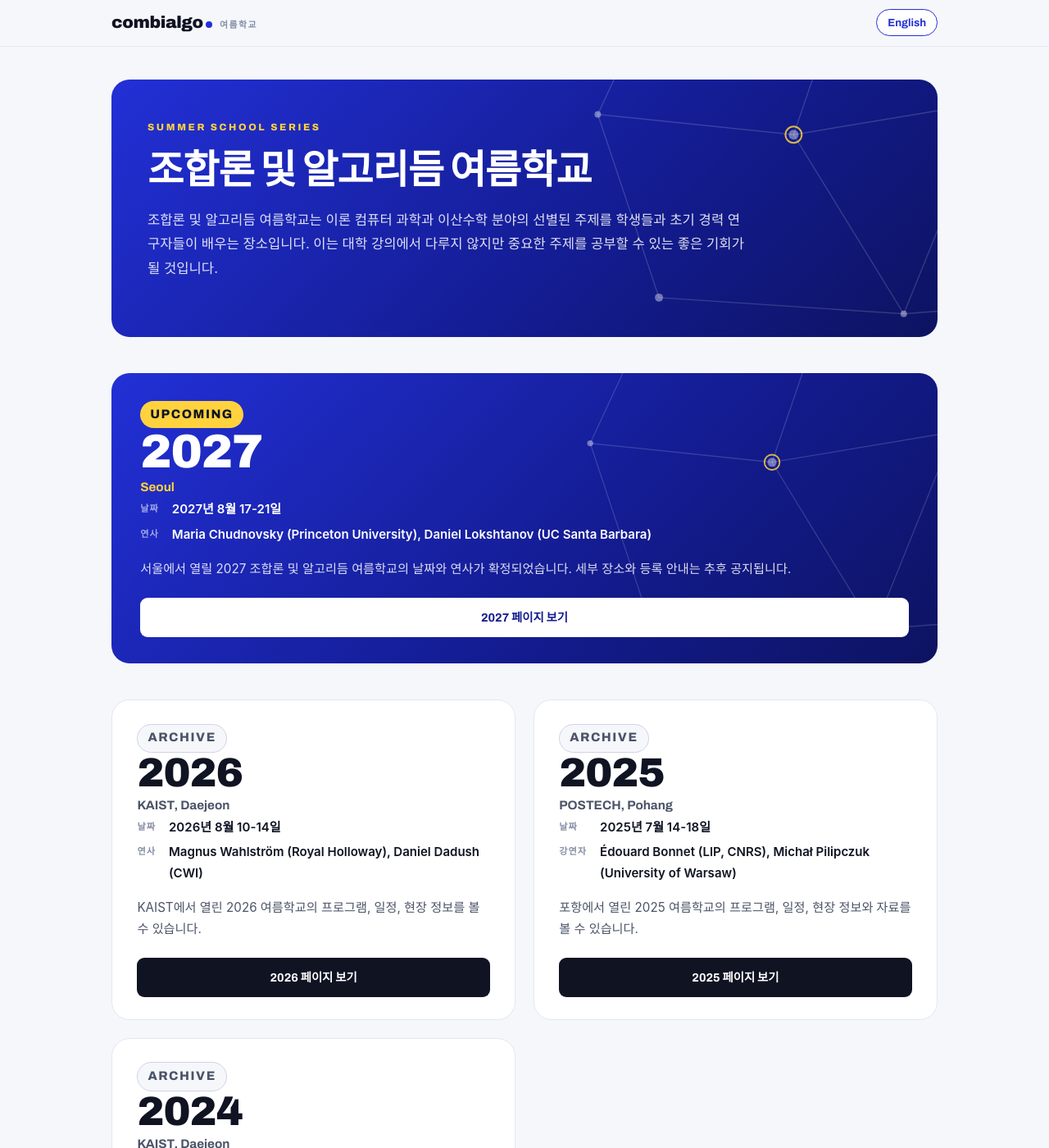
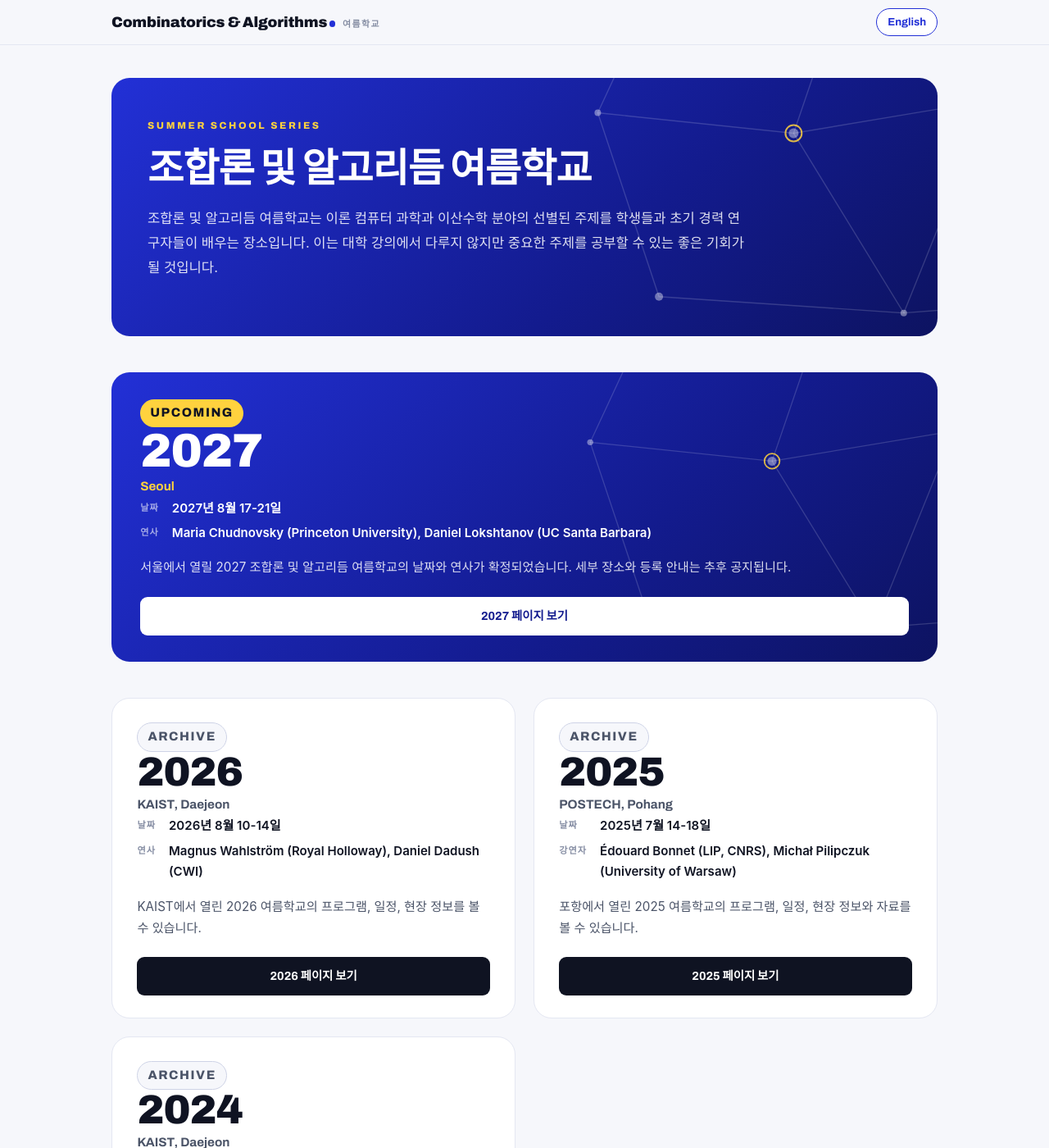
Before and after one commit to combialgo/combialgo.github.io, a Jekyll site: the page built from index.md, in a window 1280 px wide and 1400 px high. Shown: the whole window at 82% size. Built offline with Jekyll 4.4.1, drawn with Linux system fonts in a browser that asks for light colours; some web fonts are replaced; our own code applies the rules of GitHub Pages for plain Markdown files.

Commit message:
Rename header wordmark to Combinatorics & Algorithms
Co-Authored-By: Claude Fable 5 <noreply@anthropic.com>

```diff
--- a/_layouts/default.html
+++ b/_layouts/default.html
@@ -28,7 +28,7 @@
 <header class="site-header">
   <div class="site-header__inner">
     <a class="wordmark" href="{% if is_en %}/en/{% else %}/{% endif %}">
-      <span class="wordmark__name">combialgo</span>
+      <span class="wordmark__name">Combinatorics &amp; Algorithms</span>
       <span class="wordmark__sub">{% if is_en %}summer school{% else %}여름학교{% endif %}</span>
     </a>
     <nav class="site-nav" aria-label="{% if is_en %}Years and language{% else %}연도 및 언어{% endif %}">
--- a/assets/css/style.scss
+++ b/assets/css/style.scss
@@ -117,10 +117,11 @@ img { max-width: 100%; height: auto; }
 .wordmark__name {
   font-family: var(--font-display);
   font-weight: 900;
-  font-stretch: 125%;
-  font-size: 1.28rem;
-  letter-spacing: -0.02em;
+  font-stretch: 118%;
+  font-size: 1.12rem;
+  letter-spacing: -0.015em;
   color: var(--ink);
+  white-space: nowrap;
 }
 
 // node dot on the wordmark — the smallest possible graph
@@ -142,6 +143,7 @@ img { max-width: 100%; height: auto; }
   letter-spacing: 0.14em;
   text-transform: uppercase;
   color: var(--ink-faint);
+  white-space: nowrap;
 }
 
 .wordmark:hover .wordmark__name { color: var(--ultra); }
@@ -1097,6 +1099,8 @@ div#logo img#inha    { width: 150px; }
 
 @media screen and (max-width: 680px) {
   .site-header__inner { padding: 0.6rem 1rem; }
+  .wordmark__name { font-size: 0.98rem; }
+  .wordmark__sub  { font-size: 0.62rem; letter-spacing: 0.1em; }
   .main-content { padding: 1.25rem 1rem 2.5rem; }
 
   .year-cards--archive { grid-template-columns: 1fr; }
```
